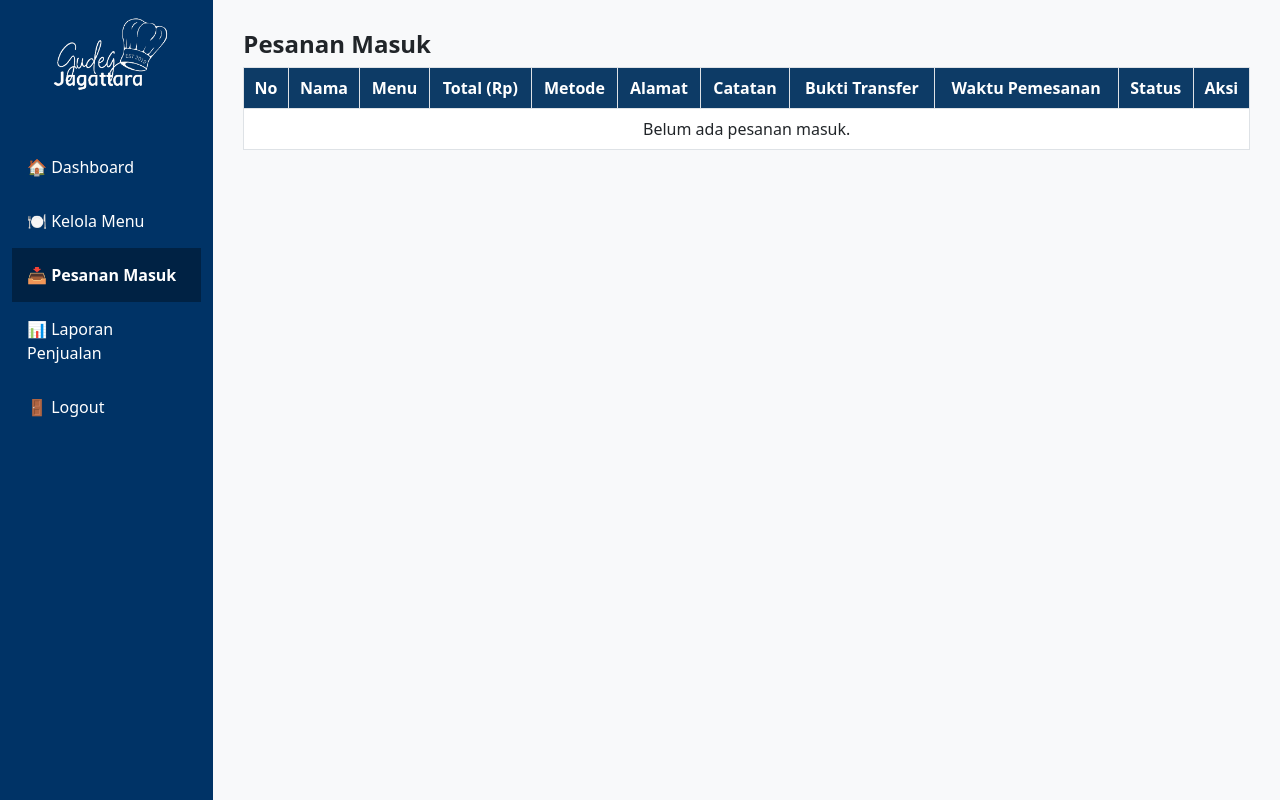
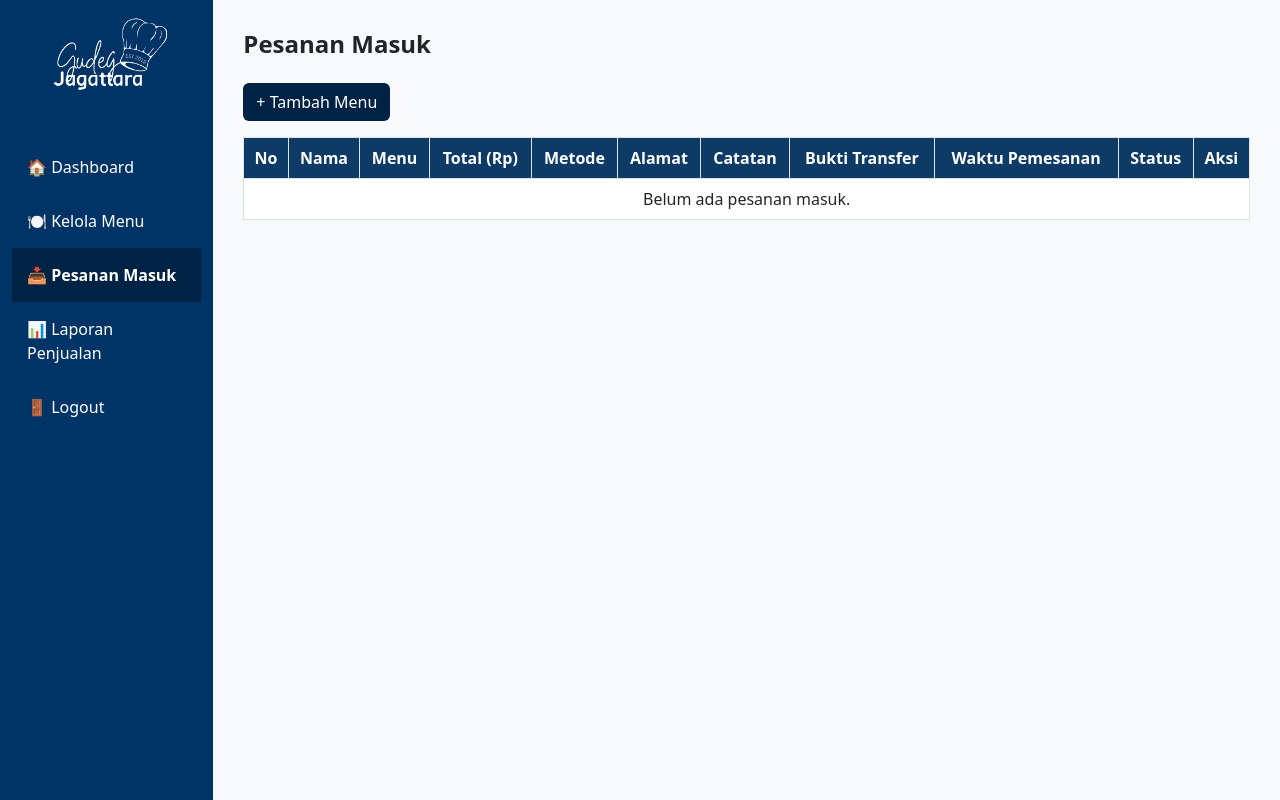
Before and after one commit to sifahikmah/Capstone-Project-Gudeg-Jagattara, a PHP site: page /admin/pesanan.php in a window 1280 px wide. Run offline with PHP 8.4, Linux system fonts and the light colour scheme; data that the repository does not hold is empty.

Commit message:
Menambah back end Admin (Kelola Menu & Pesanan)

```diff
--- a/admin/editmenu.php
+++ b/admin/editmenu.php
@@ -97,10 +97,10 @@ if ($_SERVER["REQUEST_METHOD"] === "POST") {
       <div class="text-center my-2">
         <img src="../assets/logo2.png" alt="Logo" width="180">
       </div>
-      <a href="dashboard.html">🏠 Dashboard</a>
+      <a href="dashboard.php">🏠 Dashboard</a>
       <a href="kelolamenu.php" class="active">🍽 Kelola Menu</a>
-      <a href="pesanan.html">📥 Pesanan Masuk</a>
-      <a href="laporan.html">📊 Laporan Penjualan</a>
+      <a href="pesanan.php">📥 Pesanan Masuk</a>
+      <a href="laporan.php">📊 Laporan Penjualan</a>
       <a href="#">🚪 Logout</a>
     </div>
 
--- a/admin/pesanan.php
+++ b/admin/pesanan.php
@@ -38,6 +38,10 @@ $result = $koneksi->query($query);
       background-color: #002244;
       font-weight: bold;
     }
+    .btn-add {
+      background-color: #002244;
+      color: white;
+    }
     .content { padding: 30px; }
     .table th {
       background-color: #0d3b66;
@@ -72,6 +76,7 @@ $result = $koneksi->query($query);
       <!-- Main content -->
       <div class="col-md-10 content">
         <h4 class="fw-bold">Pesanan Masuk</h4>
+                <a href="tambahmenu.php" class="btn btn-add mb-3 mt-3">+ Tambah Menu</a>
 
         <table class="table table-bordered align-middle">
           <thead>
@@ -113,7 +118,7 @@ $result = $koneksi->query($query);
                   <a href="terima_pesanan.php?id=<?= $row['id_pesanan'] ?>" class="btn btn-success btn-sm btn-aksi">Terima</a>
                   <a href="tolak_pesanan.php?id=<?= $row['id_pesanan'] ?>" class="btn btn-danger btn-sm btn-aksi">Tolak</a>
                 <?php else: ?>
-                  <span class="text-muted">Tidak ada aksi</span>
+                  <span class="text-muted">Selesai</span>
                 <?php endif; ?>
               </td>
               </tr>
```
Also changed, not shown: admin/tambahmenu.php (+4 -4 lines), nota.php (renamed from nota.html).
